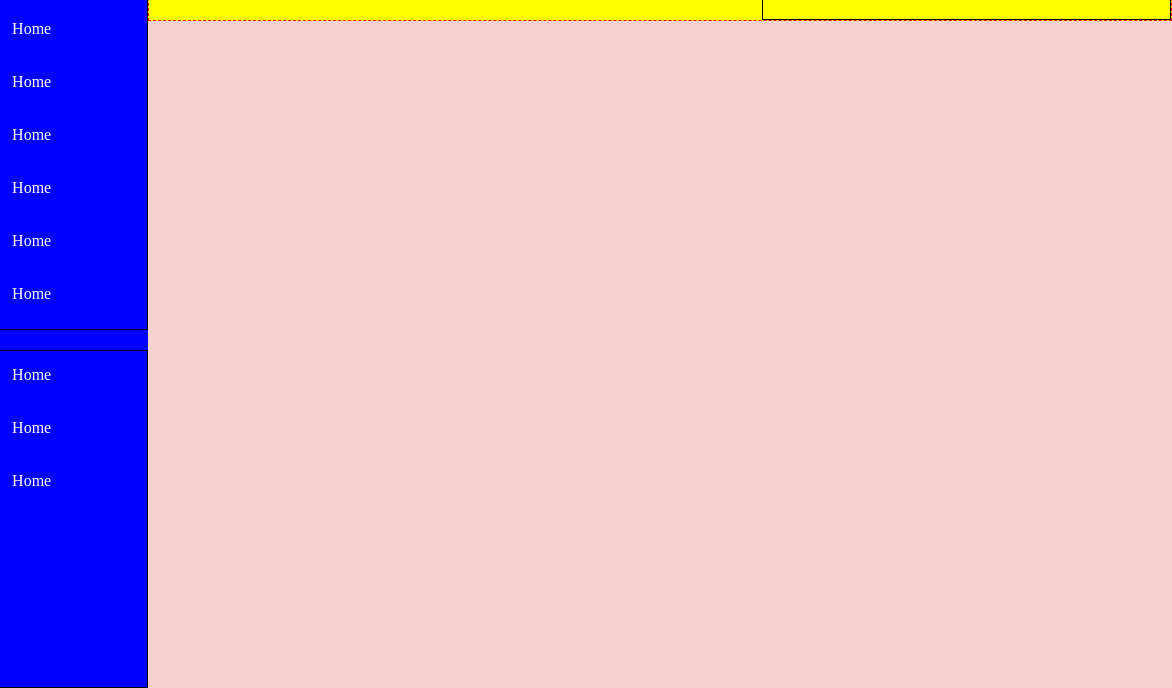
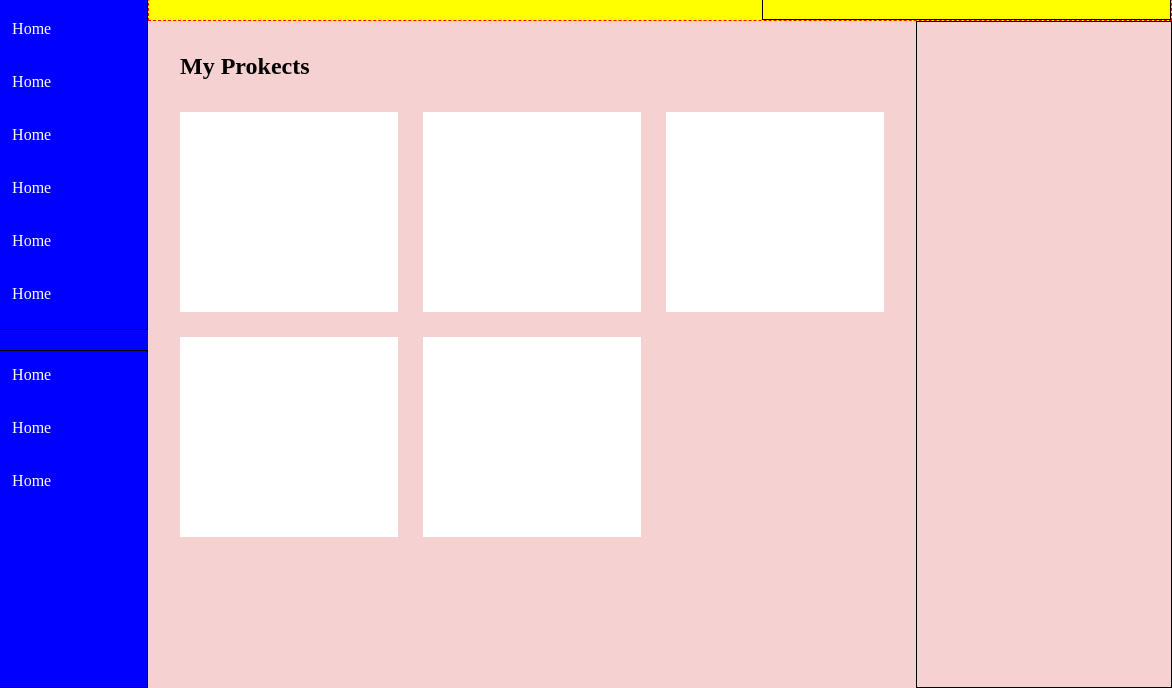
Before and after one commit to KramYengir/admin-dashboard, a plain HTML site: page index.html in a window 1280 px wide. Shown: the part 112-800 px from the top of the page, 108-1280 px from the left. Drawn offline with Linux system fonts and the light colour scheme.

Commit message:
define basic layout of main

```diff
--- a/index.html
+++ b/index.html
@@ -84,7 +84,19 @@
                 </div>
             </div>
         </div>
-        <div class="main-content"></div>
+        <div class="main-content">
+            <div class="project-area">
+                <h2>My Prokects</h2>
+                <div class="projects">
+                    <div class="project"></div>
+                    <div class="project"></div>
+                    <div class="project"></div>
+                    <div class="project"></div>
+                    <div class="project"></div>
+                </div>
+            </div>
+            <div class="feed"></div>
+        </div>
     </div>
 </body>
 </html>
--- a/style.css
+++ b/style.css
@@ -212,7 +212,26 @@ body{
 
 .main-content{
     grid-area: main;
+    display: grid;
+    grid-template: 1fr / 3fr 1fr;
     background-color: var(--main-bc);
+}
+
+.project-area h2{
+    padding: 2rem 0 0 2rem;
+}
+
+.projects{
+    display: grid;
+    grid-template-columns: repeat(auto-fit, minmax(200px, 1fr));
+    gap: 25px;
+    align-content: start;
+    padding: 2rem;
+}
+
+.project{
+    height: 200px;
+    background-color: #fff;
 }
 
 .search-bar,
@@ -221,6 +240,8 @@ body{
 .button-menu,
 .title,
 .nav,
-.settings{
+.settings,
+.article,
+.feed{
     border: 1px solid black;
 }
```
